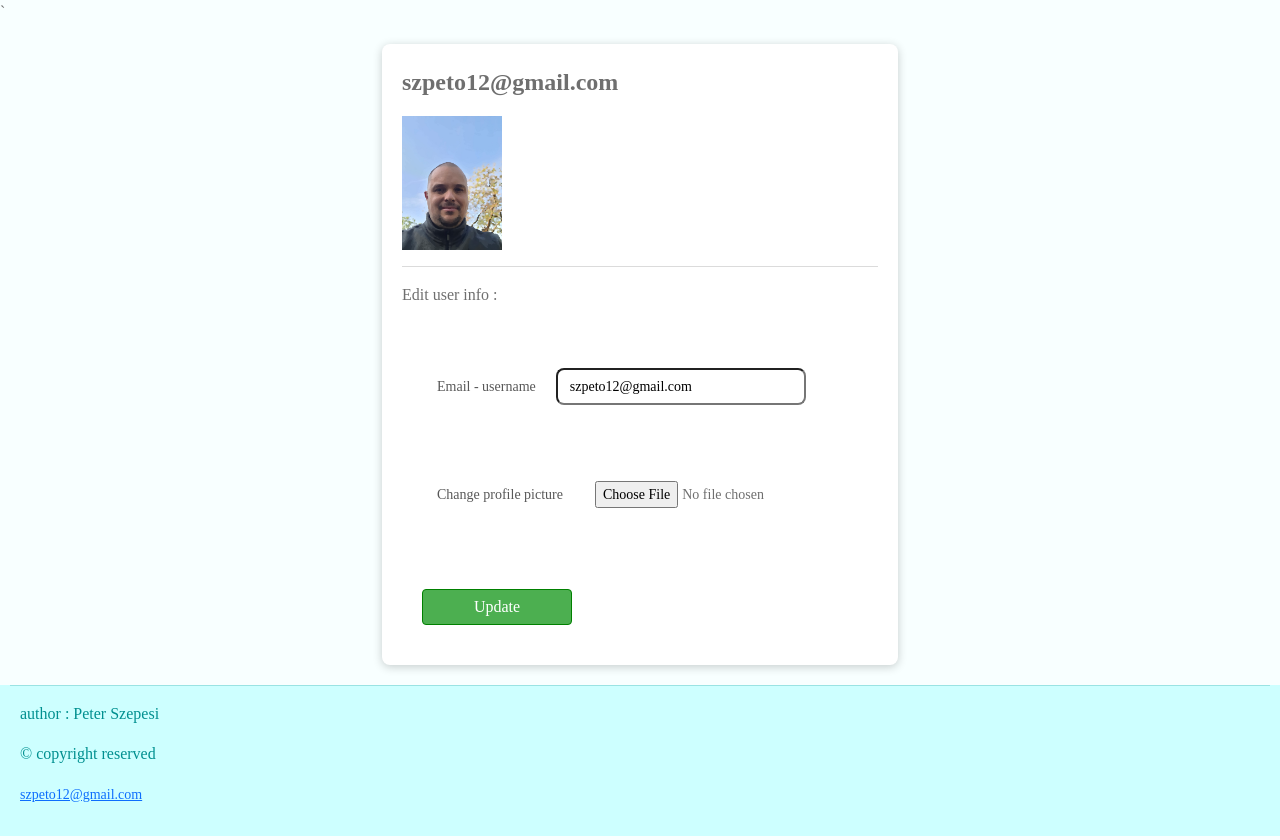
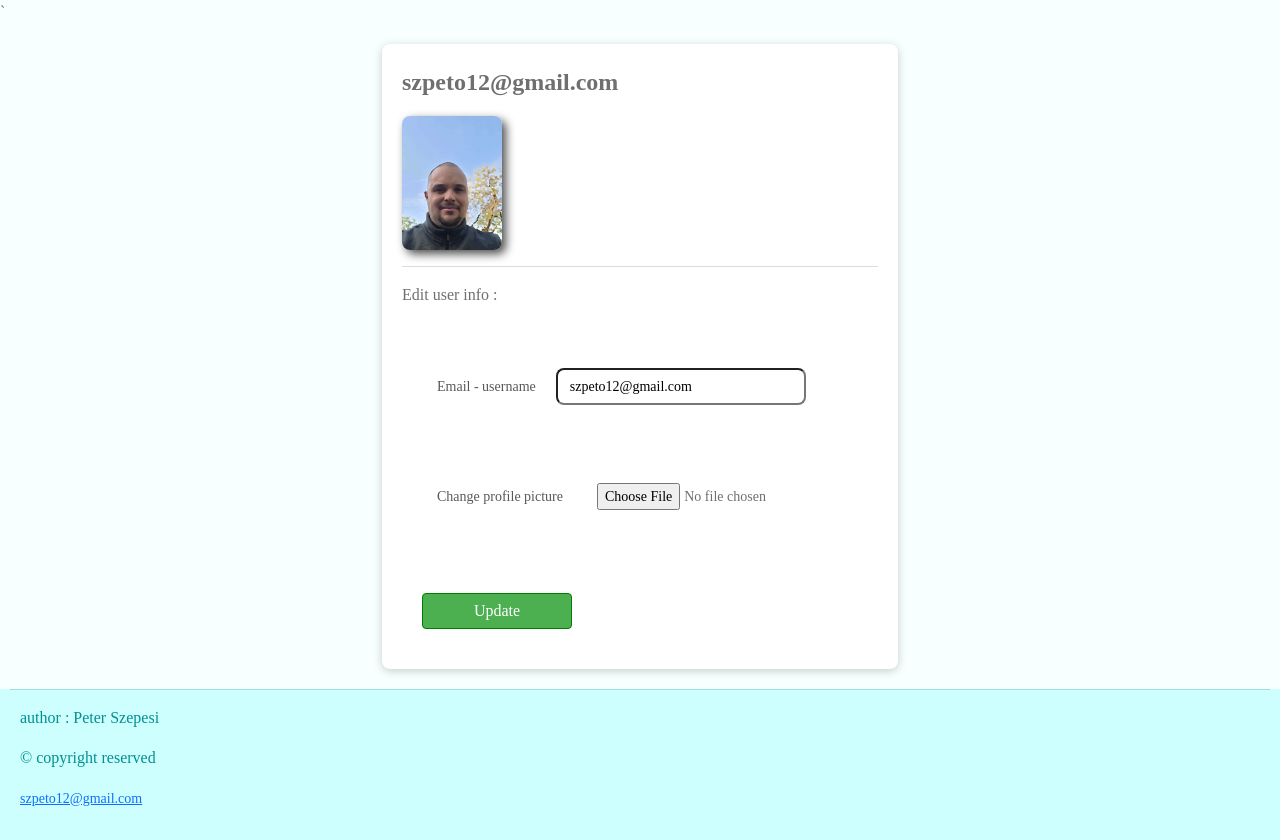
Before and after one commit to SzPeto/Python-Flask-website, a Flask app: page /user in a window 1280 px wide. Shown: the part 60-900 px from the top of the page. Run offline with Flask 3, Linux system fonts and the light colour scheme; a user stored in the database is signed in; some libraries are stand-ins or nearby versions.

Commit message:
Version v0.5.3.1

```diff
--- a/db_models.py
+++ b/db_models.py
@@ -17,7 +17,7 @@ class User(db.Model, UserMixin):
     id = db.Column(db.Integer, primary_key=True, autoincrement=True)
     email_username = db.Column(db.String(50), nullable=False, unique=True)
     password = db.Column(db.String(60), nullable=False)
-    image_file = db.Column(db.String(20), nullable=False, default="static/Images/profile_images/Default - user.jpg")
+    image_file = db.Column(db.String(20), nullable=False, default="Default - user.jpg")
     posts = db.relationship("Post", backref="user", lazy=True)
 
     def __repr__(self) -> str:
@@ -28,6 +28,7 @@ class Post(db.Model):
     date_posted = db.Column(db.String(12), nullable=False, default=datetime.datetime.now().strftime("%Y-%m-%d"))
     content = db.Column(db.Text, nullable=False)
     title = db.Column(db.String(100), nullable=False)
+    # Here user.id is with lower, since SQLAlchemy converts automatically the class name to lower table name
     user_id = db.Column(db.Integer, db.ForeignKey("user.id"), nullable=False)
 
     def __repr__(self) -> str:
--- a/routes.py
+++ b/routes.py
@@ -158,7 +158,7 @@ def user():
         if form.validate_on_submit():
             if form.picture_file.data:
                 picture_file_name = save_profile_image(form.picture_file.data)
-                current_user.image_file = f"static/Images/profile_images/{picture_file_name}"
+                current_user.image_file = picture_file_name
             current_user.email_username = form.email_username.data
             print(f"def user : {current_user.image_file}")
             db.session.commit()
--- a/static/Styles/styles.css
+++ b/static/Styles/styles.css
@@ -443,7 +443,7 @@ input[type="text"] {
     font-size: 14px;
     font-weight: 300;
     border-radius: 8px;
-    padding: 6px 12px;
+    padding: 8px 14px;
     width: 250px;        /* preferred width (usually fills container) */
     max-width: 300px;   /* maximum width */
     min-width: 80px;   /* minimal width */
@@ -598,6 +598,11 @@ input[type="text"] {
     color: red;
 }
 
+.profile-picture {
+    border-radius: 8px;
+    box-shadow: 4px 4px 10px rgba(0,0,0,0.7);
+}
+
 
 
 /* Unsorted ************************************************************************************************** */
--- a/templates/user.html
+++ b/templates/user.html
@@ -3,7 +3,8 @@
 {% block body %}
     <div class="base-container-pop-up">
         <p class="email-username-label">{{ current_user.email_username }}</p>
-        <img src="{{ current_user.image_file }}" width="100">
+        <img src="{{ url_for('static', filename='Images/profile_images/' + current_user.image_file) }}"
+             width="100" class="profile-picture">
         <hr>
         <p>Edit user info : </p>
         <!-- Use enctype="multipart/form-data" when sending files with form, otherwise it will fail -->
```
Also changed, not shown: instance/database.db, static/Images/profile_images/szjanka1@gmail.com_20250630_203859(1)_20250630204749.jpg (added), static/Images/profile_images/szpeto12@gmail.com_Photo_1_20250630203803.jpg (added), static/Images/profile_images/szpeto12@gmail.com_Photo_1_20250630211628.jpg (added), 1 other file.
